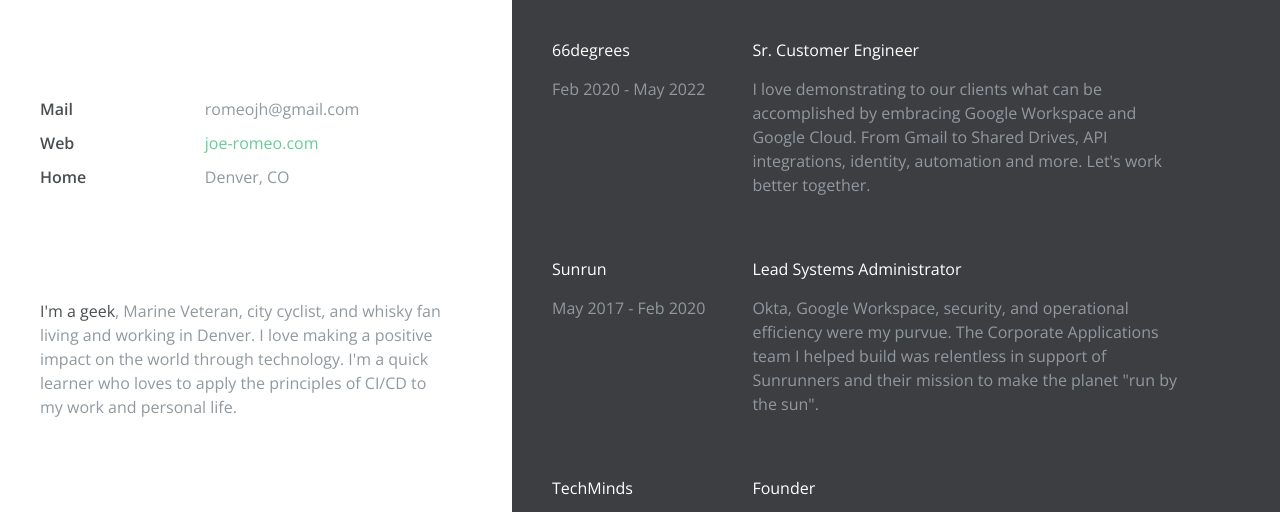
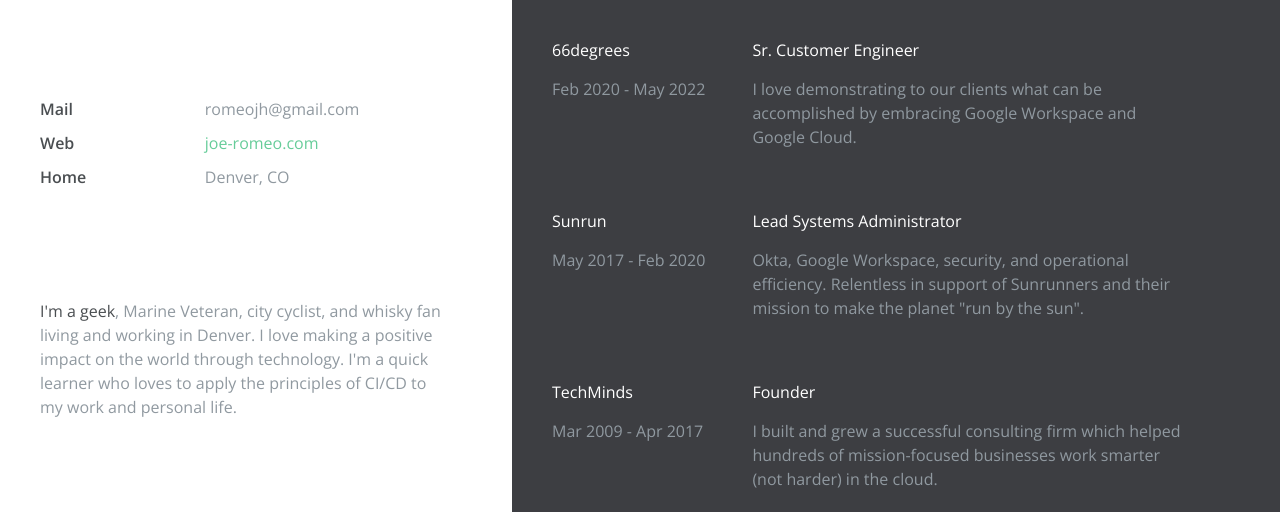
Before and after one commit to JoeFromDenver/resume, a website: page index.html in a window 1280 px wide. Shown: the part 213-725 px from the top of the page. Drawn offline with nearby package versions, Linux system fonts and the light colour scheme.

Commit message:
Update index.html
Formatting changes and simplified role descriptions to save space.

```diff
--- a/index.html
+++ b/index.html
@@ -107,7 +107,7 @@
          <div class="job-wrapper clearfix">
         	<div class="experience-title">Sr. Customer Engineer</div> <!-- JOB TITLE  -->
           <div class="company-description">
-          	<p>I love demonstrating to our clients what can be accomplished by embracing Google Workspace and Google Cloud. From Gmail to Shared Drives, API integrations, identity, automation and more. Let's work better together.</p>   <!-- JOB DESCRIPTION  -->
+          	<p>I love demonstrating to our clients what can be accomplished by embracing Google Workspace and Google Cloud.</p>   <!-- JOB DESCRIPTION  -->
           </div>
         </div>
 
@@ -119,7 +119,7 @@
         <div class="job-wrapper clearfix">
         	<div class="experience-title">Lead Systems Administrator </div> <!-- JOB TITLE  -->
           <div class="company-description">
-          	<p>Okta, Google Workspace, security, and operational efficiency were my purvue. The Corporate Applications team I helped build was relentless in support of Sunrunners and their mission to make the planet "run by the sun".</p>  <!-- JOB DESCRIPTION  -->
+          	<p>Okta, Google Workspace, security, and operational efficiency. Relentless in support of Sunrunners and their mission to make the planet "run by the sun".</p>  <!-- JOB DESCRIPTION  -->
           </div>
         </div>
 
```
